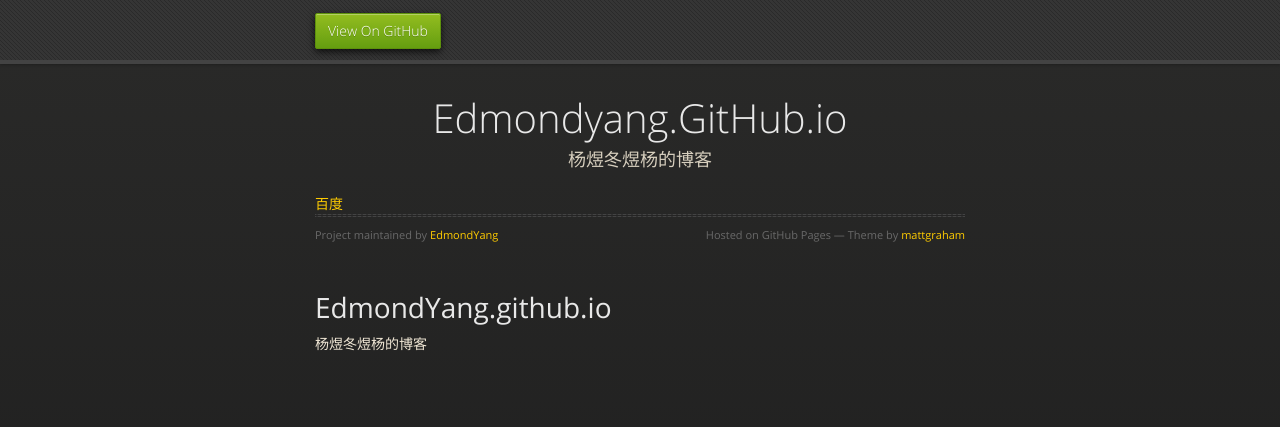
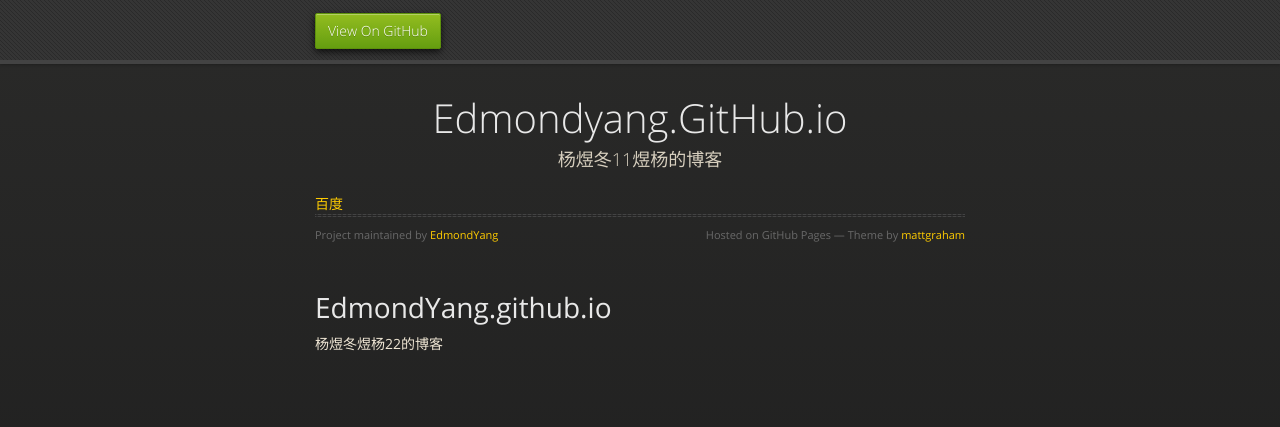
Before and after one commit to EdmondYang/EdmondYang.github.io, a plain HTML site: page index.html in a window 1280 px wide. Drawn offline with nearby package versions, Linux system fonts and the light colour scheme.

Commit message:
Update index.html

```diff
--- a/index.html
+++ b/index.html
@@ -29,7 +29,7 @@
       <section>
         <div id="title">
           <h1>Edmondyang.GitHub.io</h1>
-          <p>杨煜冬煜杨的博客</p>
+          <p>杨煜冬11煜杨的博客</p>
           <a href = 'www.baidu.com'> 百度</a>
           <hr>
           <span class="credits left">Project maintained by <a href="https://github.com/EdmondYang">EdmondYang</a></span>
@@ -39,7 +39,7 @@
         <h1>
 <a id="edmondyanggithubio" class="anchor" href="#edmondyanggithubio" aria-hidden="true"><span class="octicon octicon-link"></span></a>EdmondYang.github.io</h1>
 
-<p>杨煜冬煜杨的博客</p>
+<p>杨煜冬煜杨22的博客</p>
       </section>
 
     </div>
```
